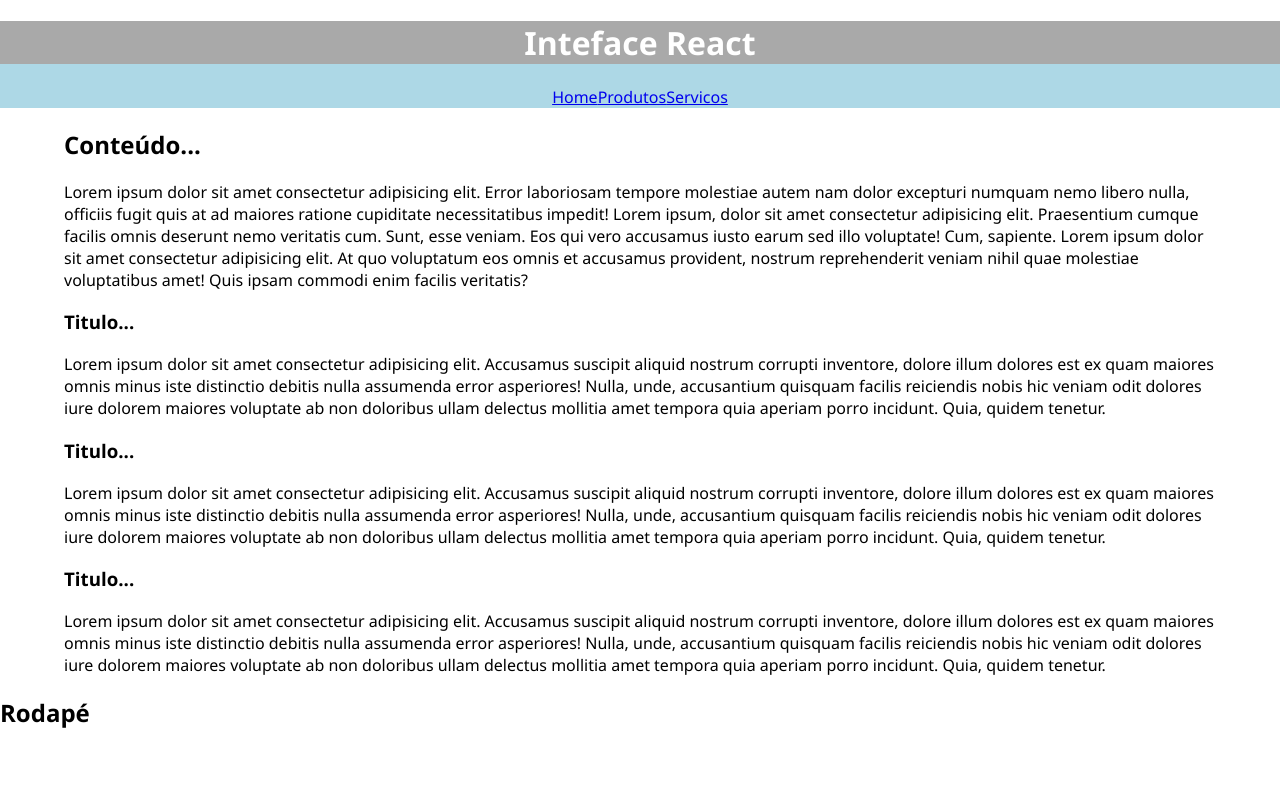
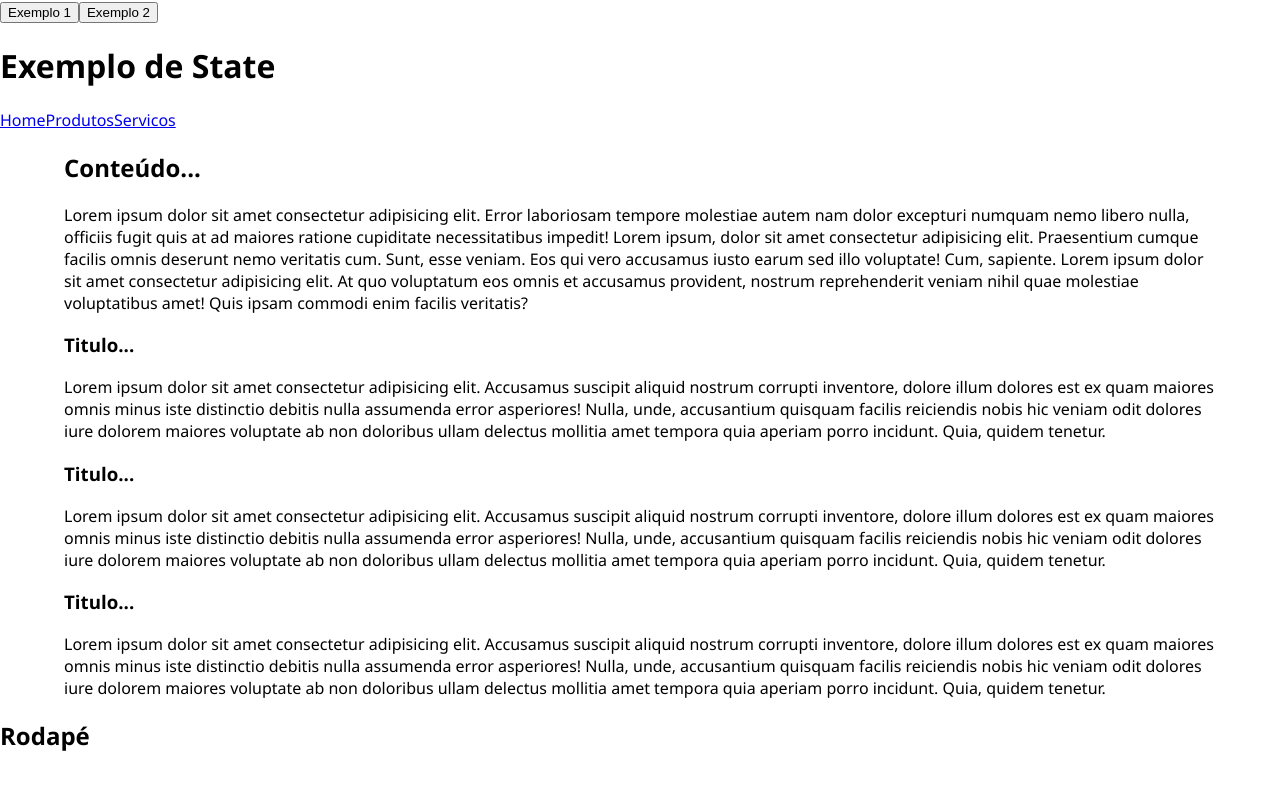
Before and after one commit to veronica-silva/meu-app, a React (Create React App) app: page / in a window 1280 px wide. Shown: the top 790 px of the page. Built offline with nearby package versions, Linux system fonts and the light colour scheme.

Commit message:
react hooks

```diff
--- a/src/components/Layouts/Cabecalho.jsx
+++ b/src/components/Layouts/Cabecalho.jsx
@@ -1,12 +1,20 @@
+import { useState } from "react";
 import Menu from "../Menu";
-const estilo = {
-  color: "white",
-  backgroundColor: "darkgrey",
-};
+
 const Cabecalho = () => {
+  const exemplo2 = () => {
+    console.log("Exemplo 2");
+  };
+
+  const [titulo, setTitulo] = useState("Exemplo de State");
+  const atualizaTitulo = () => {
+    setTitulo(" O state do título foi alterado");
+  };
   return (
-    <header style={{ backgroundColor: "lightblue", textAlign: "center" }}>
-      <h1 style={estilo}>Inteface React</h1>
+    <header>
+      <button onClick={() => console.log("Exemplo1")}>Exemplo 1</button>
+      <button onClick={atualizaTitulo}>Exemplo 2</button>
+      <h1>{titulo}</h1>
       <Menu></Menu>
     </header>
   );
```
